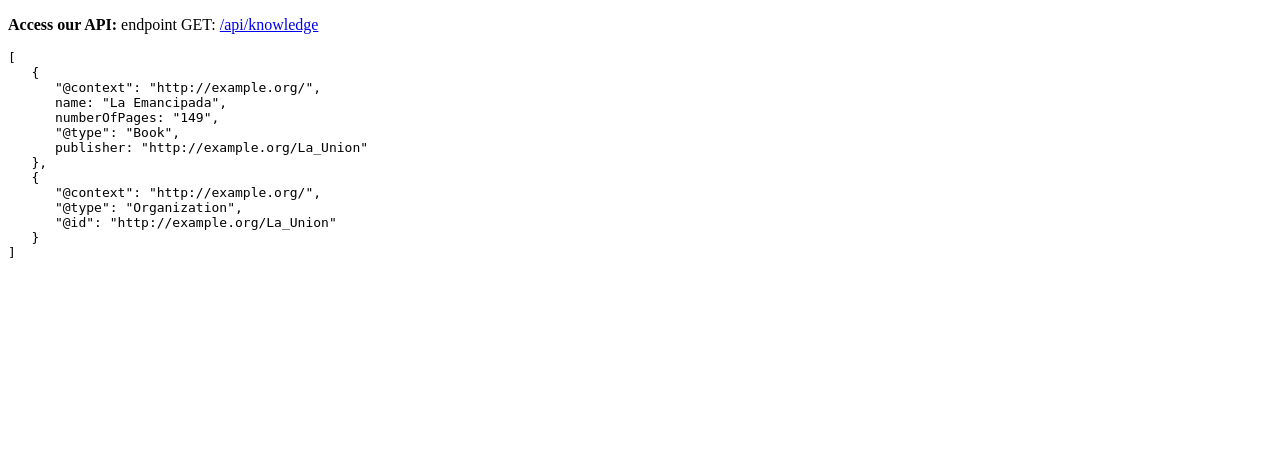
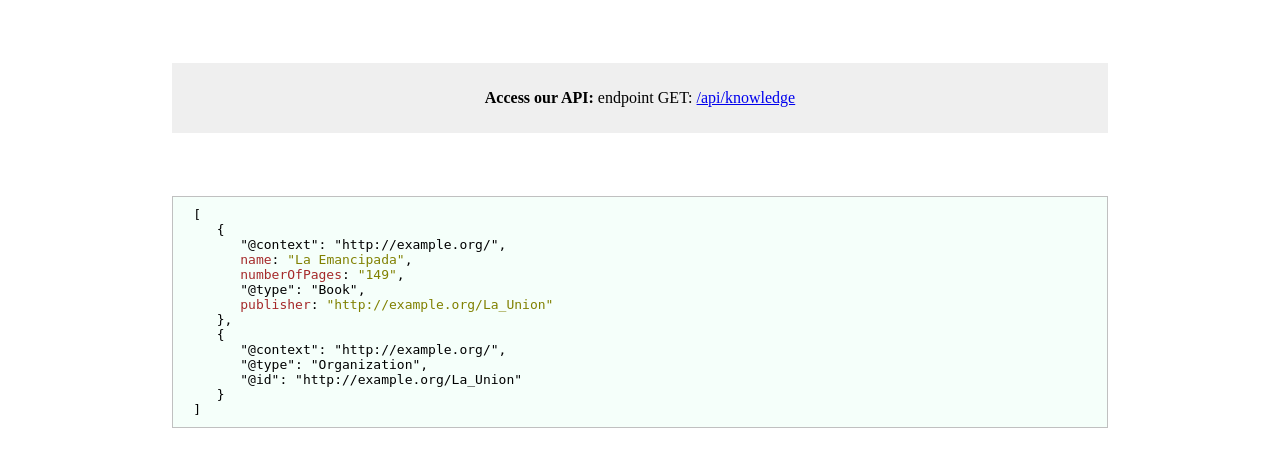
Before and after one commit to astandre/knowledgeSystem, a Django app: page /knowledge in a window 1280 px wide. Shown: the top 467 px of the page. Run offline with Django 3.2, Linux system fonts and the light colour scheme; data comes from the database, SQL or seed files in the repository.

Commit message:
adding colors to endpoint

```diff
--- /dev/null
+++ b/static/css/knowledge_style.css
@@ -0,0 +1,28 @@
+pre {
+    background-color: mintcream;
+    border: 1px solid silver;
+    padding: 10px 20px;
+    margin: 5% 13%;
+    /*width: 60%;*/
+
+}
+
+#endpoint {
+    padding: 10px 20px;
+    margin: 5% 13%;
+    text-align: center;
+    /*width: 60%;*/
+    background-color: #efefef;
+}
+
+.json-key {
+    color: brown;
+}
+
+.json-value {
+    color: navy;
+}
+
+.json-string {
+    color: olive;
+}
--- a/templates/base.html
+++ b/templates/base.html
@@ -7,7 +7,7 @@
           content="width=device-width, user-scalable=no, initial-scale=1.0, maximum-scale=1.0, minimum-scale=1.0">
     <script src="https://code.jquery.com/jquery-1.12.4.min.js"></script>
     <link href="https://fonts.googleapis.com/css?family=Montserrat" rel="stylesheet">
-    <link rel="stylesheet" type="text/css" href="{% static 'base_style.css' %}">
+{#    <link rel="stylesheet" type="text/css" href="{% static 'base_style.css' %}">#}
     {% block head %}
     {% endblock %}
     <title>{% block title %}{% endblock %}  </title>
--- a/templates/knowledge.html
+++ b/templates/knowledge.html
@@ -1,5 +1,8 @@
 {% extends 'base.html' %}
 {% load static %}
+{% block head %}
+    <link rel="stylesheet" type="text/css" href="{% static 'css/knowledge_style.css' %}">
+{% endblock %}
 {% block title %}Knowledge{% endblock %}
 {% block main %}
     <div id="endpoint">
```
